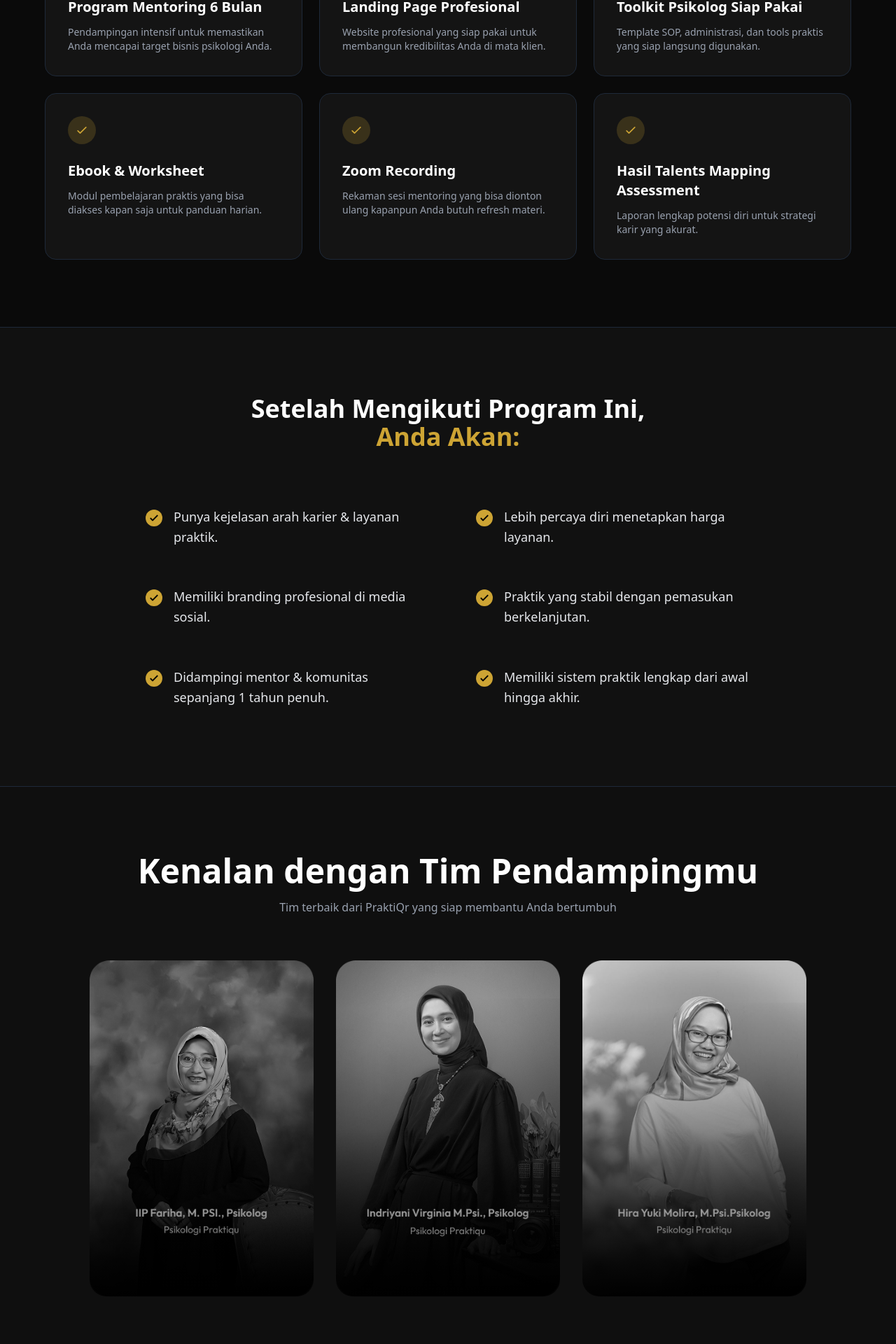
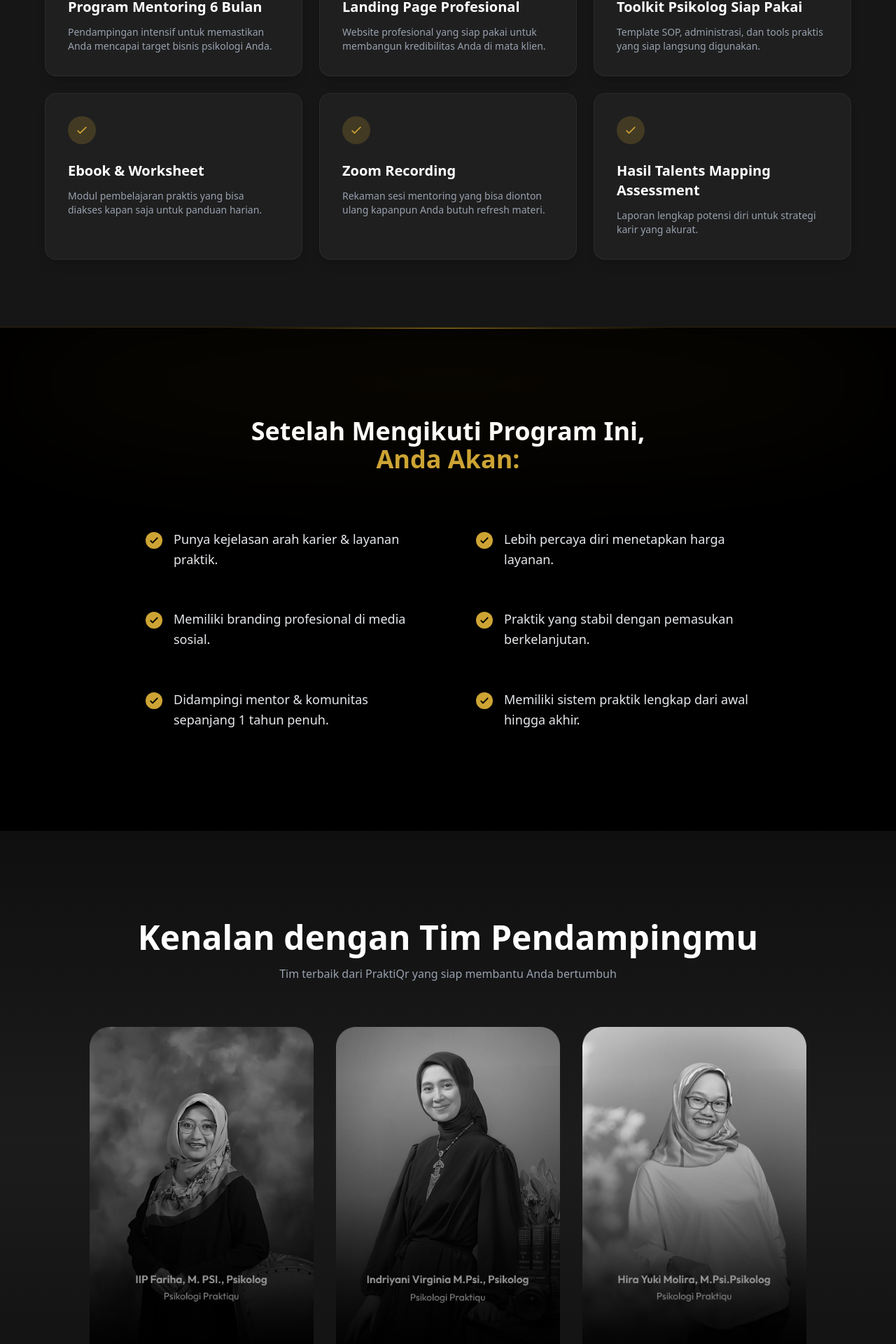
Before and after one commit to websitepraktiqu/marketing, a Next.js app: page /mentoring-ultimate-mastery in a window 1280 px wide. Shown: the part 3100-5020 px from the top of the page at 70% size. Built offline with nearby package versions, Linux system fonts and the light colour scheme.

Commit message:
feat: Add new "Mentoring Ultimate Mastery" landing page with hero, promise, problem, and benefits sections.

```diff
--- a/app/mentoring-ultimate-mastery/page.tsx
+++ b/app/mentoring-ultimate-mastery/page.tsx
@@ -126,7 +126,8 @@ export default function MentoringUltimateMastery() {
                 </section>
 
                 {/* BENEFITS GRID */}
-                <section className="py-24 px-6 md:px-12 bg-[#0a0a0a]">
+                {/* BENEFITS GRID - Calibrated to Elevated Dark Gray */}
+                <section className="py-24 px-6 md:px-12 bg-[#161616] relative z-10">
                     <div className="max-w-6xl mx-auto">
                         <h2 className="text-3xl md:text-4xl font-bold text-center mb-16">
                             Fasilitas Eksklusif yang Anda Dapatkan
@@ -141,7 +142,7 @@ export default function MentoringUltimateMastery() {
                                 { title: "Zoom Recording", desc: "Rekaman sesi mentoring yang bisa dionton ulang kapanpun Anda butuh refresh materi." },
                                 { title: "Hasil Talents Mapping Assessment", desc: "Laporan lengkap potensi diri untuk strategi karir yang akurat." }
                             ].map((item, idx) => (
-                                <div key={idx} className="bg-[#141414] p-8 rounded-2xl border border-gray-800 hover:border-[#CDA434]/50 transition-all hover:-translate-y-2 group">
+                                <div key={idx} className="bg-[#1F1F1F] p-8 rounded-2xl border border-white/5 hover:border-[#CDA434]/50 transition-all hover:-translate-y-2 group shadow-lg">
                                     <div className="w-10 h-10 rounded-full bg-[#CDA434]/20 text-[#CDA434] flex items-center justify-center mb-6 group-hover:bg-[#CDA434] group-hover:text-black transition-colors">
                                         <svg className="w-5 h-5" fill="none" stroke="currentColor" viewBox="0 0 24 24"><path strokeLinecap="round" strokeLinejoin="round" strokeWidth="2" d="M5 13l4 4L19 7" /></svg>
                                     </div>
@@ -154,7 +155,11 @@ export default function MentoringUltimateMastery() {
                 </section>
 
                 {/* OUTCOMES SECTION */}
-                <section className="py-24 px-6 md:px-12 bg-[#111] border-y border-gray-800">
+                {/* OUTCOMES SECTION - Calibrated to Deep Black with Gold Border */}
+                <section className="py-32 px-6 md:px-12 bg-black border-t border-[#CDA434]/20 relative overflow-hidden">
+                    {/* Subtle gold glow from top */}
+                    <div className="absolute top-0 left-1/2 -translate-x-1/2 w-1/2 h-[2px] bg-gradient-to-r from-transparent via-[#CDA434] to-transparent opacity-50"></div>
+                    <div className="absolute top-0 left-1/2 -translate-x-1/2 w-full h-40 bg-[#CDA434]/5 blur-[80px] rounded-[100%] pointer-events-none"></div>
                     <div className="max-w-4xl mx-auto">
                         <div className="text-center mb-16">
                             <h2 className="text-3xl md:text-4xl font-bold mb-6">
@@ -184,7 +189,8 @@ export default function MentoringUltimateMastery() {
                 </section>
 
                 {/* MENTORS SECTION */}
-                <section className="py-24 px-6 md:px-12 relative">
+                {/* MENTORS SECTION - Calibrated with Gradient Depth */}
+                <section className="py-32 px-6 md:px-12 relative bg-gradient-to-b from-[#0F0F0F] via-[#1C1C1C] to-[#0F0F0F]">
                     <div className="max-w-6xl mx-auto text-center mb-16">
                         <h2 className="text-3xl md:text-5xl font-bold mb-4">
                             Kenalan dengan Tim Pendampingmu
```
